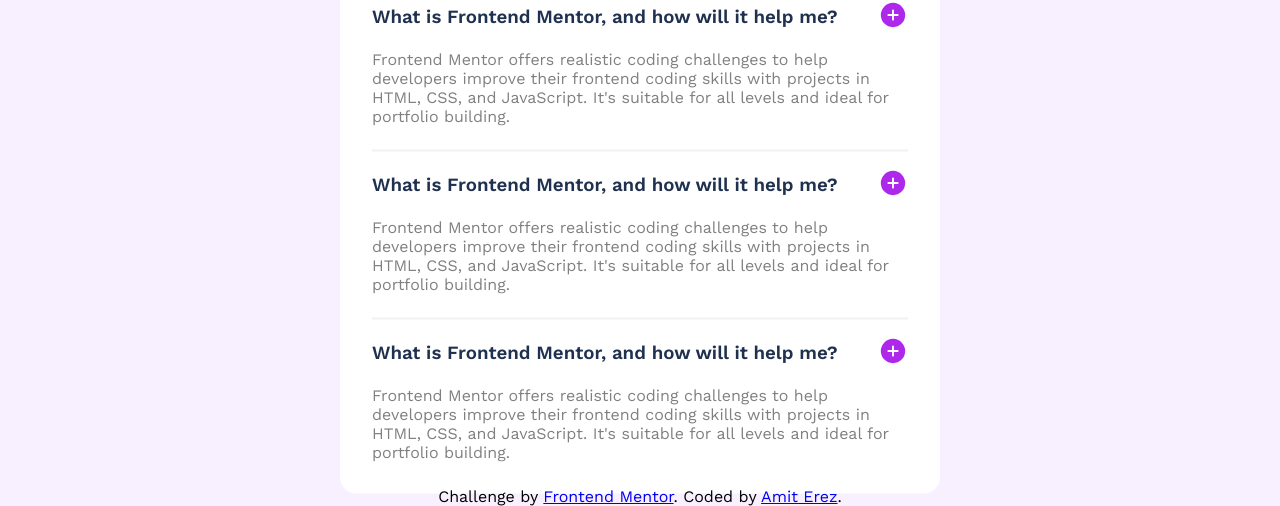
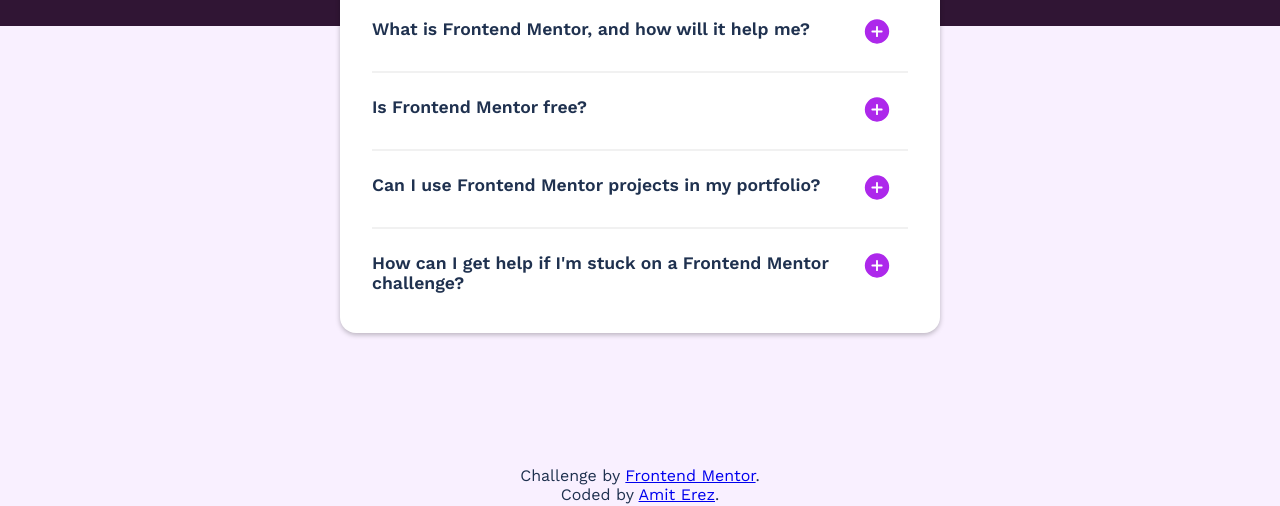
Before and after one commit to Amit-Erez/FAQ, a plain HTML site: page index.html in a window 1280 px wide. Shown: the part 294-800 px from the top of the page. Drawn offline with nearby package versions, Linux system fonts and the light colour scheme.

Commit message:
FAQ accordion

```diff
--- a/index.html
+++ b/index.html
@@ -3,7 +3,7 @@
   <head>
     <meta charset="UTF-8" />
     <meta name="viewport" content="width=device-width, initial-scale=1.0" />
-    <!-- displays site properly based on user's device -->
+    <script src="./index.js" defer></script>
     <link
       rel="icon"
       type="image/png"
@@ -12,91 +12,84 @@
     />
     <title>Frontend Mentor | FAQ accordion</title>
     <link rel="stylesheet" href="style.css" />
-    <script src="index.js" defer></script>
   </head>
   <body>
     <section>
       <div class="container">
-        <div class="header">
+        <div class="row">
+          <div class="faq__box">
+            <div class="faq__title">
+              <div class="star__wrapper">
                 <img
-            class="header__img"
-            src="./assets/images/background-pattern-desktop.svg"
+                  class="star__img"
+                  src="./assets/images/icon-star.svg"
                   alt=""
                 />
               </div>
-        <div class="faq__box">
-          <div class="faq__title">
-            <div class="star__wrapper">
-              <img class="star__img" src="./assets/images/icon-star.svg" alt="" />
-            </div>
               <h1>FAQs</h1>
             </div>
-          <div class="questions">
-            <div class="question">
-              <div class="question__top">
-                <h3 class="ques__para">What is Frontend Mentor, and how will it help me?</h3>
-                <button class="btn">
-                  <img src="./assets/images/icon-plus.svg" alt="">
-                </button>
+            <div class="accordion">
+              <div class="accordion__item">
+                <div class="accordion__item--header">
+                  <p>What is Frontend Mentor, and how will it help me?</p>
                 </div>
-              <div class="answer">
-                <p class="answer__para">
+                <div class="accordion__item--body">
+                  <div class="accordion__item--body-content">
+                    <p>
                       Frontend Mentor offers realistic coding challenges to help
-                  developers improve their frontend coding skills with projects in
-                  HTML, CSS, and JavaScript. It's suitable for all levels and
-                  ideal for portfolio building.
+                      developers improve their frontend coding skills with
+                      projects in HTML, CSS, and JavaScript. It's suitable for all
+                      levels and ideal for portfolio building.
                     </p>
+                  </div>
                 </div>
                 <div class="divider"></div>
               </div>
-            <div class="question">
-              <div class="question__top">
-                <h3 class="ques__para">What is Frontend Mentor, and how will it help me?</h3>
-                <button class="btn">
-                  <img src="./assets/images/icon-plus.svg" alt="">
-                </button>
+              <div class="accordion__item">
+                <div class="accordion__item--header">
+                  <p>Is Frontend Mentor free?</p>
                 </div>
-              <div class="answer">
-                <p class="answer__para">
-                  Frontend Mentor offers realistic coding challenges to help
-                  developers improve their frontend coding skills with projects in
-                  HTML, CSS, and JavaScript. It's suitable for all levels and
-                  ideal for portfolio building.
+                <div class="accordion__item--body">
+                  <div class="accordion__item--body-content">
+                    <p>
+                      Yes, Frontend Mentor offers both free and premium coding
+                      challenges, with the free option providing access to a range
+                      of projects suitable for all skill levels.
                     </p>
+                  </div>
                 </div>
                 <div class="divider"></div>
               </div>
-            <div class="question">
-              <div class="question__top">
-                <h3 class="ques__para">What is Frontend Mentor, and how will it help me?</h3>
-                <button class="btn">
-                  <img src="./assets/images/icon-plus.svg" alt="">
-                </button>
+              <div class="accordion__item">
+                <div class="accordion__item--header">
+                  <p>Can I use Frontend Mentor projects in my portfolio?</p>
                 </div>
-              <div class="answer">
-                <p class="answer__para">
-                  Frontend Mentor offers realistic coding challenges to help
-                  developers improve their frontend coding skills with projects in
-                  HTML, CSS, and JavaScript. It's suitable for all levels and
-                  ideal for portfolio building.
+                <div class="accordion__item--body">
+                  <div class="accordion__item--body-content">
+                    <p>
+                      Yes, you can use projects completed on Frontend Mentor in
+                      your portfolio. It's an excellent way to showcase your
+                      skills to potential employers!
                     </p>
+                  </div>
                 </div>
                 <div class="divider"></div>
               </div>
-            <div class="question">
-              <div class="question__top">
-                <h3 class="ques__para">What is Frontend Mentor, and how will it help me?</h3>
-                <button class="btn">
-                  <img src="./assets/images/icon-plus.svg" alt="">
-                </button>
+              <div class="accordion__item">
+                <div class="accordion__item--header">
+                  <p>
+                    How can I get help if I'm stuck on a Frontend Mentor
+                    challenge?
+                  </p>
                 </div>
-              <div class="answer">
-                <p class="answer__para">
-                  Frontend Mentor offers realistic coding challenges to help
-                  developers improve their frontend coding skills with projects in
-                  HTML, CSS, and JavaScript. It's suitable for all levels and
-                  ideal for portfolio building.
+                <div class="accordion__item--body">
+                  <div class="accordion__item--body-content">
+                    <p>
+                      The best place to get help is inside Frontend Mentor's
+                      Discord community. There's a help channel where you can ask
+                      questions and seek support from other community members.
                     </p>
+                  </div>
                 </div>
               </div>
             </div>
@@ -105,7 +98,8 @@
             Challenge by
             <a href="https://www.frontendmentor.io?ref=challenge" target="_blank"
               >Frontend Mentor</a
-          >. Coded by <a href="#">Amit Erez</a>.
+            >.<br> Coded by <a href="#">Amit Erez</a>.
+          </div>
         </div>
       </div>
     </section>
--- a/index.js
+++ b/index.js
@@ -0,0 +1,27 @@
+const accordionItemHeaders = document.querySelectorAll(
+  ".accordion__item--header"
+);
+
+accordionItemHeaders.forEach((accordionItemHeader) => {
+  accordionItemHeader.addEventListener("click", (event) => {
+    const currentlyActiveHeader = document.querySelector(
+      ".accordion__item--header.active"
+    );
+
+    if (
+      currentlyActiveHeader &&
+      currentlyActiveHeader !== accordionItemHeader
+    ) {
+      currentlyActiveHeader.classList.remove("active");
+      currentlyActiveHeader.nextElementSibling.style.maxHeight = 0;
+    }
+
+    accordionItemHeader.classList.toggle("active");
+    const accordionItemBody = accordionItemHeader.nextElementSibling;
+    if (accordionItemHeader.classList.contains("active")) {
+      accordionItemBody.style.maxHeight = accordionItemBody.scrollHeight + "px";
+    } else {
+      accordionItemBody.style.maxHeight = 0;
+    }
+  });
+});
--- a/style.css
+++ b/style.css
@@ -5,48 +5,37 @@
     margin: 0;
     padding: 0;
     font-family: "Work Sans", sans-serif;
-    overflow: hidden;
-}
-
-.btn {
-    background: none;
-    border: none;
-    cursor: pointer;
-    padding: 0;
+    font-size: 16px;
 }
 
 .container {
     position: relative;
     height: 100vh;
     background-color: hsl(275, 100%, 97%);
+    overflow: hidden;
+    background-image: url("./assets/images/background-pattern-desktop.svg");
+    background-repeat: no-repeat;
+    background-size: contain;
+    background-position: top center;
 }
 
-.header__img {
-    width: 100%;
-}
-
-.attribution {
-    position: absolute;
-    bottom: 0;
-    left: 50%;
-    transform: translateX(-50%);
+.row {
+    padding: 0 30px;
 }
 
 .faq__box {
     background-color: #FFFFFF;
-    position: absolute;
-    width: 600px;
-    top: 50%;
-    left: 50%;
-    transform: translate(-50%, -50%);
+    max-width: 600px;
+    margin: 12rem auto;
     padding: 32px;
     border-radius: 16px;
+    box-shadow: 0 2px 5px 0 rgba(0,0,0,0.25);
 }
 
 .star__wrapper {
     display: flex;
     align-items: center;
-    margin-right: 16px;
+    margin-right: 1rem;
 }
 
 .star__img {
@@ -56,31 +45,53 @@
 .faq__title {
     display: flex;
     color: #1F314F;
-    margin-bottom: 24px;
+    margin-bottom: 1.5rem;
     align-items: center;
 }
 
 .faq__title h1 {
-    font-size: 48px;
+    font-size: 3rem;
     font-weight: 700;
 }
 
-.question__top {
+.accordion__item--header {
+    position: relative;
     display: flex;
-    align-items: center;
-    justify-content: space-between;
+    color: #1F314F;
+    font-weight: 600;
+    cursor: pointer;
 }
 
-.ques__para {
-    color: #1F314F;
-    font-weight: 600;
+.accordion__item--header p {
+    padding: 0.5rem 0px;
+    margin-right: 40px;
+    font-size: 1.1rem;
+
 }
 
-.answer__para {
-    font-size: 16px;
+.accordion__item--header::after {
+    content: url("./assets/images/icon-plus.svg");
+    position: absolute;
+    right: 1rem;
+    top: .3rem
+}
+
+.accordion__item--header.active::after {
+    content: url("./assets/images/icon-minus.svg");
+}
+
+.accordion__item--body {
+    max-height: 0;
+    overflow: hidden;
+    transition: max-height 0.2s ease-in-out;
+}
+
+
+.accordion__item--body-content {
+    font-size: 1rem;
     font-weight: 400;
     color: grey;
-    padding-top: 16px;
+    padding-top: 8px;
 }
 
 .divider {
@@ -88,3 +99,99 @@
     background-color: rgba(211, 211, 211, 0.329);
     margin: 24px 0px 16px 0px;
 }
+
+.attribution {
+    color: #1F314F;
+    font-weight: 400;
+    text-align: center;
+    position: absolute;
+    bottom: 2px;
+    left: 50%;
+    transform: translateX(-50%);
+}
+
+
+@media (max-width: 1440px) {
+    .container {
+        background-size: auto;
+    }
+}
+
+
+@media (max-width: 840px) {
+    .container {
+        background-size: auto;
+    }
+    .faq__box {
+        margin: 8rem auto;
+    }
+    .attribution {
+        font-size: 0.75rem;
+    }
+    a {
+       font-size: 0.75rem;
+    }
+
+
+}
+
+@media (max-width: 680px) {
+    .container {
+        background-size: auto;
+    }
+
+    .faq__title h1 {
+    font-size: 2.5rem;
+    }
+    .accordion__item--header p {
+        font-size: 1rem;
+        margin-right: 64px;
+    }
+    .accordion__item--body-content p {
+        font-size: 0.9rem;
+        margin-right: 32px;
+    }
+
+}
+
+@media (max-width: 480px) {
+
+    .faq__title h1 {
+    font-size: 2rem;
+    }
+
+    .star__img {
+    width: 30px;
+    }
+
+    .accordion__item--header p {
+        font-size: 0.9rem;
+    }
+    .accordion__item--body-content p {
+        font-size: 0.8rem;
+    }
+    .attribution {
+        font-size: 0.5rem;
+    }
+    a {
+       font-size: 0.5rem;
+    }
+    }
+
+    @media (max-width: 320px) {
+    .faq__box {
+        margin: 4rem auto;
+    }
+    .row {
+        padding: 0.25rem;
+    }
+    .attribution{
+        display: none;
+    }
+    .divider {
+    margin: 8px 0px 4px 0px;
+    }
+    .container {
+        overflow-y: visible;
+    }
+    }
```
Lines whose indentation alone changed are shown as unchanged.
